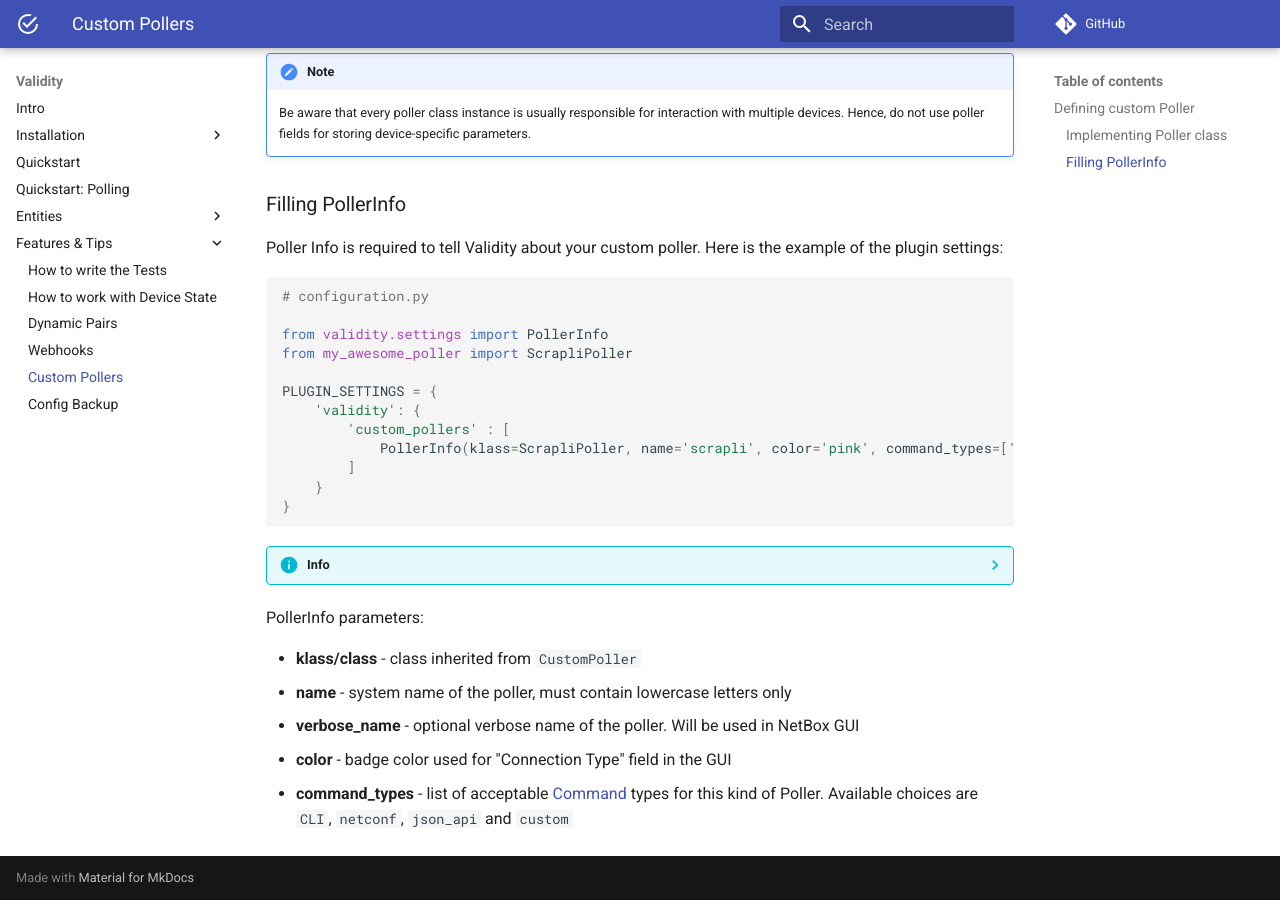
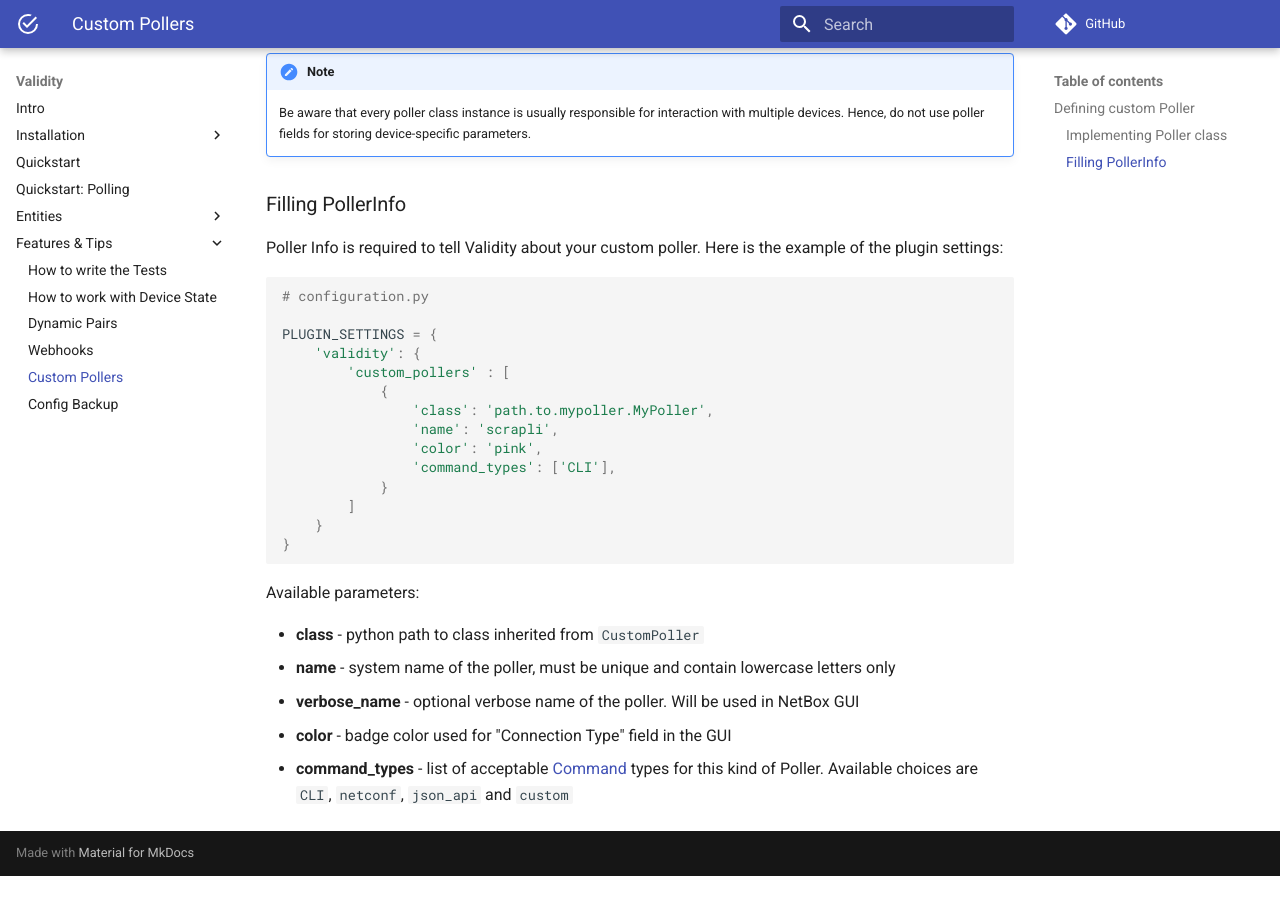
Before and after one commit to amyasnikov/validity, an MkDocs documentation site: the page built from docs/features/custom_pollers.md, in a window 1280 px wide and 900 px high, scrolled down 1174 px. Built offline with MkDocs 1.6.1 and Material for MkDocs 9.7.7, drawn with Linux system fonts in a browser that asks for light colours; comment, search, counter and statistics services are not loaded; after the commit the page ends 2050 px from its top, so only the background shows below that.

Commit message:
fix docs

````diff
--- a/docs/features/custom_pollers.md
+++ b/docs/features/custom_pollers.md
@@ -58,44 +58,24 @@ Here is the example of the plugin settings:
 ```python
 # configuration.py
 
-from validity.settings import PollerInfo
-from my_awesome_poller import ScrapliPoller
-
 PLUGIN_SETTINGS = {
     'validity': {
         'custom_pollers' : [
-            PollerInfo(klass=ScrapliPoller, name='scrapli', color='pink', command_types=['CLI'])
+            {
+                'class': 'path.to.mypoller.MyPoller',
+                'name': 'scrapli',
+                'color': 'pink',
+                'command_types': ['CLI'],
+            }
         ]
     }
 }
 ```
 
-??? info
-    The same setting may be defined via dict as well
-    ```python
-    # configuration.py
+Available parameters:
 
-    from my_awesome_poller import ScrapliPoller
-
-    PLUGIN_SETTINGS = {
-        'validity': {
-            'custom_pollers' : [
-                {
-                    'class': ScrapliPoller,
-                    'name':'scrapli',
-                    'color':'pink',
-                    'command_types'=['CLI'],
-                }
-            ]
-        }
-    }
-    ```
-
-
-PollerInfo parameters:
-
-* **klass/class** - class inherited from `CustomPoller`
-* **name** - system name of the poller, must contain lowercase letters only
+* **class** - python path to class inherited from `CustomPoller`
+* **name** - system name of the poller, must be unique and contain lowercase letters only
 * **verbose_name** - optional verbose name of the poller. Will be used in NetBox GUI
 * **color** - badge color used for "Connection Type" field in the GUI
 * **command_types** - list of acceptable [Command](../entities/commands.md) types for this kind of Poller. Available choices are `CLI`, `netconf`, `json_api` and `custom`
````
